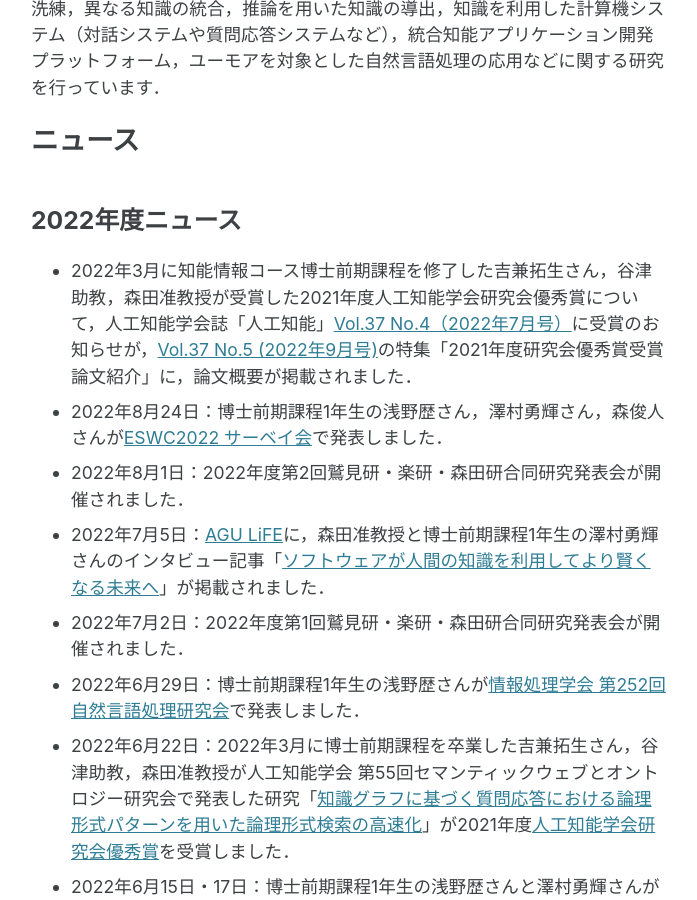
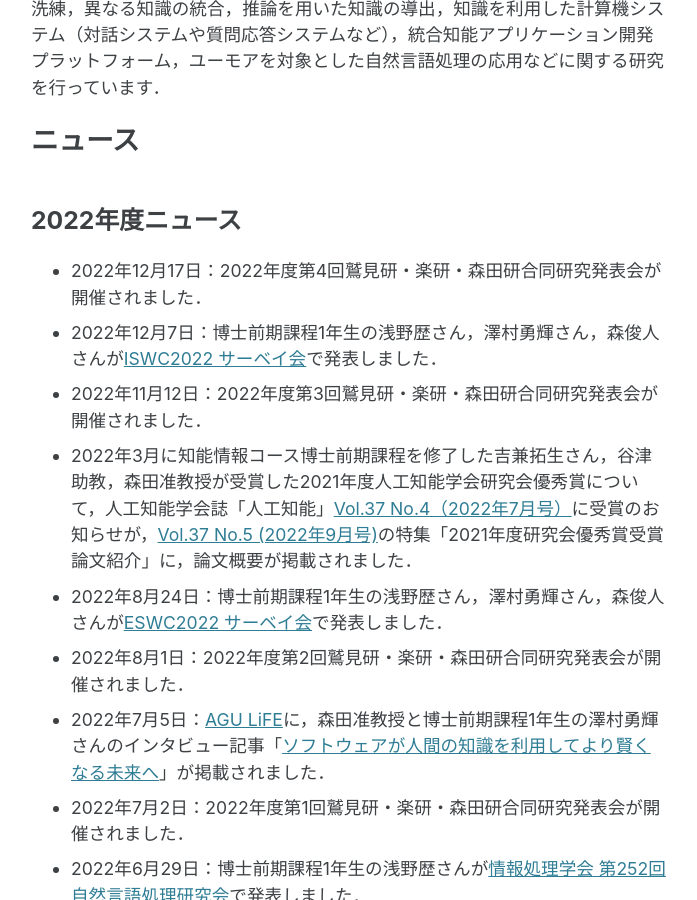
Before and after one commit to ke-lab-it-agu/ke-lab-it-agu.github.io, a Jekyll site: the page built from index.md, in a window 1280 px wide and 900 px high, scrolled down 517 px. Shown: the whole window, without its empty margins (291-988 px from the left). Built offline with Jekyll 4.4.1, drawn with Linux system fonts in a browser that asks for light colours; cached includes are drawn as plain includes.

Commit message:
update news

```diff
--- a/index.md
+++ b/index.md
@@ -11,6 +11,9 @@ excerpt: "青山学院大学 理工学部 情報テクノロジー学科 <br/>
 # ニュース
 
 ## 2022年度ニュース
+* 2022年12月17日：2022年度第4回鷲見研・楽研・森田研合同研究発表会が開催されました．
+* 2022年12月7日：博士前期課程1年生の浅野歴さん，澤村勇輝さん，森俊人さんが[ISWC2022 サーベイ会](https://techplay.jp/event/875941)で発表しました．
+* 2022年11月12日：2022年度第3回鷲見研・楽研・森田研合同研究発表会が開催されました．
 * 2022年3月に知能情報コース博士前期課程を修了した吉兼拓生さん，谷津助教，森田准教授が受賞した2021年度人工知能学会研究会優秀賞について，人工知能学会誌「人工知能」[Vol.37 No.4（2022年7月号）](https://www.ai-gakkai.or.jp/published_books/journals_of_jsai/vol37_no4/)に受賞のお知らせが，[Vol.37 No.5 (2022年9月号)](https://www.ai-gakkai.or.jp/published_books/journals_of_jsai/vol37_no5/)の特集「2021年度研究会優秀賞受賞論文紹介」に，論文概要が掲載されました．
 * 2022年8月24日：博士前期課程1年生の浅野歴さん，澤村勇輝さん，森俊人さんが[ESWC2022 サーベイ会](https://kg-wakate.connpass.com/event/253702/)で発表しました．
 * 2022年8月1日：2022年度第2回鷲見研・楽研・森田研合同研究発表会が開催されました．
```
